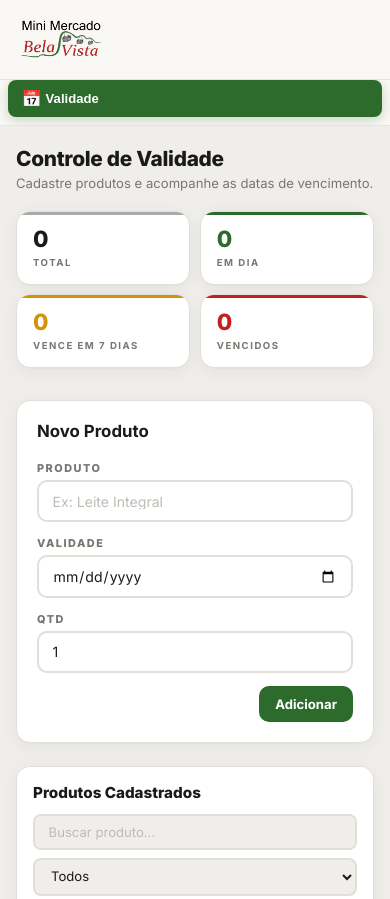
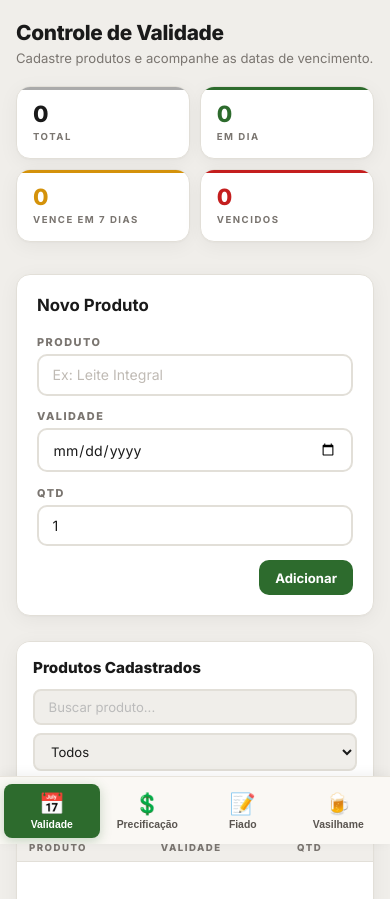
Before and after one commit to mbu3no/bela-vista-manager, a website: page public/index.html in a window 390 px wide. Shown: the top 899 px of the page. Drawn offline with nearby package versions, Linux system fonts and the light colour scheme; no server answers.

Commit message:
Navegação mobile como barra fixa no rodapé com 4 abas visíveis

```diff
--- a/public/css/style.css
+++ b/public/css/style.css
@@ -638,60 +638,59 @@ tr:hover td { background: rgba(45, 107, 45, 0.015); }
 @media (max-width: 768px) {
   body {
     flex-direction: column;
+    padding-bottom: 70px;
   }
 
   .sidebar {
     width: 100%;
-    position: sticky;
-    top: 0;
+    position: fixed;
+    top: auto;
+    bottom: 0;
+    left: 0;
+    right: 0;
+    height: auto;
     flex-direction: column;
-    height: auto;
-    bottom: auto;
     border-right: none;
-    border-bottom: 1px solid var(--border-sidebar);
+    border-top: 1px solid var(--border-sidebar);
+    border-bottom: none;
     z-index: 100;
     background: var(--bg-sidebar);
+    box-shadow: 0 -2px 12px rgba(0,0,0,0.06);
   }
 
-  .sidebar-header {
-    display: flex;
-    flex-direction: row;
-    align-items: center;
-    gap: 0.75rem;
-    padding: 0.6rem 1rem;
-  }
-
-  .sidebar-logo {
-    max-width: 90px;
-    margin-bottom: 0;
-    border-radius: 8px;
-    padding: 4px;
-  }
-
+  .sidebar-header { display: none; }
   .sidebar-sub { display: none; }
+  .sidebar-footer { display: none; }
 
   .sidebar-nav {
     flex-direction: row;
-    padding: 0 0.5rem 0.5rem;
-    overflow-x: auto;
-    gap: 6px;
-    -webkit-overflow-scrolling: touch;
-    scrollbar-width: none;
+    padding: 0.4rem 0.25rem;
+    gap: 0;
+    justify-content: space-around;
   }
 
-  .sidebar-nav::-webkit-scrollbar { display: none; }
-
   .nav-item {
-    padding: 0.55rem 0.85rem;
-    font-size: 0.82rem;
-    flex-shrink: 0;
+    flex: 1;
+    flex-direction: column;
+    align-items: center;
+    justify-content: center;
+    gap: 3px;
+    padding: 0.5rem 0.25rem;
+    font-size: 0.65rem;
     border-radius: 8px;
-    gap: 6px;
+    text-align: center;
   }
 
-  .nav-icon { font-size: 1rem; width: 18px; }
+  .nav-item.active {
+    background: var(--green);
+    color: #fff;
+  }
 
-  .sidebar-footer { display: none; }
+  .nav-icon {
+    font-size: 1.3rem;
+    width: auto;
+    display: block;
+  }
 
   .main {
     margin-left: 0;
```
